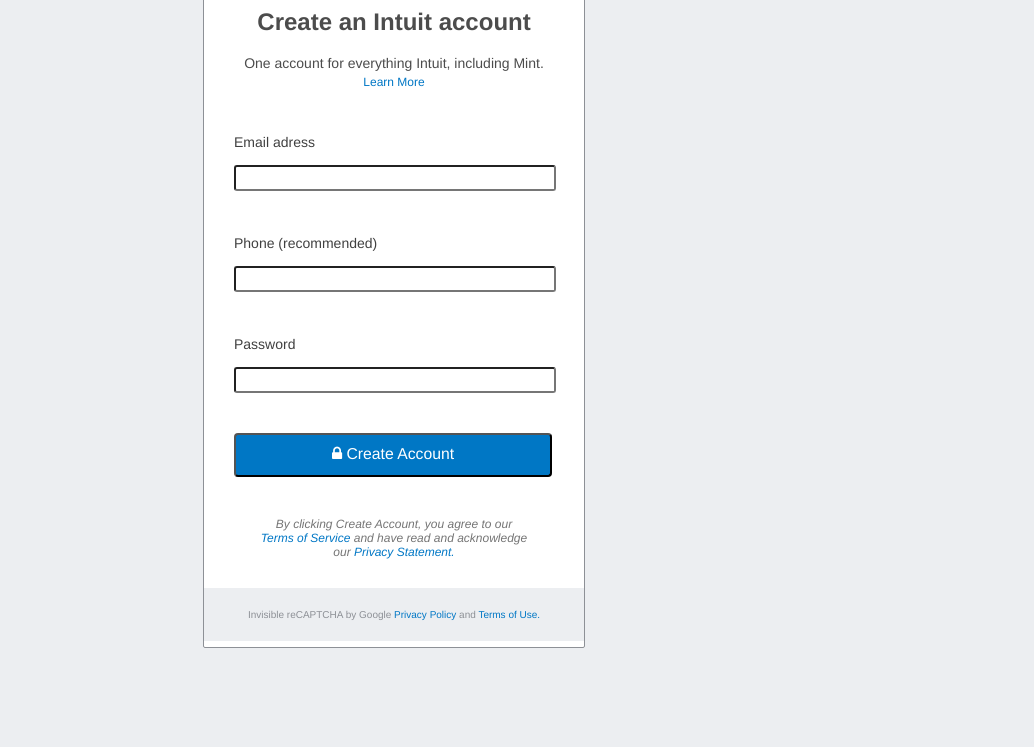
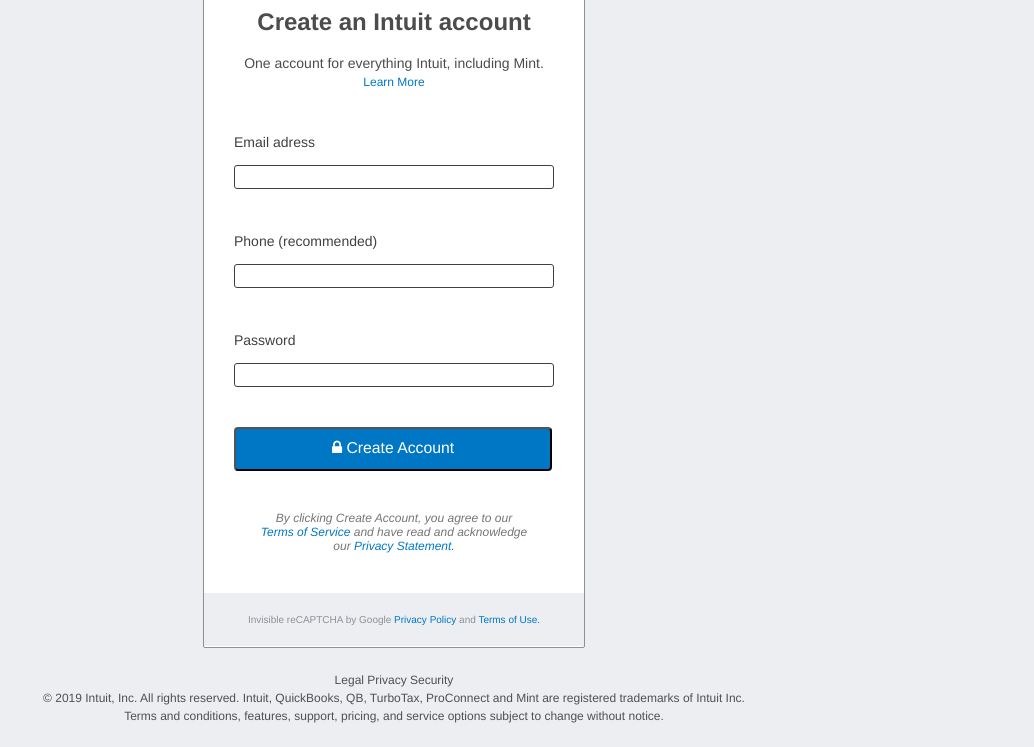
Before and after one commit to vieiramanda11/HTML-Forms, a plain HTML site: page index.html in a window 1280 px wide. Shown: the part 197-944 px from the top of the page, without its empty margins (246-1280 px from the left). Drawn offline with Linux system fonts and the light colour scheme.

Commit message:
finished the page

```diff
--- a/index.html
+++ b/index.html
@@ -6,7 +6,7 @@
     <meta http-equiv="X-UA-Compatible" content="ie=edge">
     <link rel="stylesheet" href="styles/styles.css">
     <link rel="stylesheet" href="https://maxcdn.bootstrapcdn.com/font-awesome/4.4.0/css/font-awesome.min.css">
-    <title>Intuit Accounts Sign Up </title>
+    <title>Intuit Accounts Sign-Up </title>
 </head>
 <body>
     <nav id="nav">
@@ -50,7 +50,9 @@
         </main>
     </div>
     <footer id="footer">
-
+        <p><a href="#">Legal</a> <a href="#">Privacy</a> <a href="#">Security</a></p>
+        <p>© 2019 Intuit, Inc. All rights reserved. Intuit, QuickBooks, QB, TurboTax, ProConnect and Mint are registered trademarks of Intuit Inc.<br>
+        Terms and conditions, features, support, pricing, and service options subject to change without notice.</p>
     </footer>
 </body>
 </html>
--- a/styles/styles.css
+++ b/styles/styles.css
@@ -111,6 +111,7 @@ body {
 }
 
 .label input {
+    border: 1px solid#404040;
     border-radius: 3px;
     font-size: 16.8px;
     line-height: 21.84px;
@@ -135,7 +136,7 @@ body {
     color: #757575;
     font-size: 12px;
     font-style: italic;
-    margin-bottom: 29px;
+    margin-bottom: 40px;
     margin-left: auto;
     margin-right: auto;
     margin-top: 30px;
@@ -168,6 +169,19 @@ body {
 }
 /* Footer */
 #footer {
+    align-items: center;
+    color: #505050;
+    display:flex;
+    flex-direction: column;
+    font-size: 12px;
     height: 99px;
+    justify-content: center;
+    line-height: 18px;
+    text-align: center;
     width: 100vw;
 }
+
+#footer a {
+    color: #505050;
+    text-decoration: none;
+}
```
Also changed, not shown: 1 other file.
